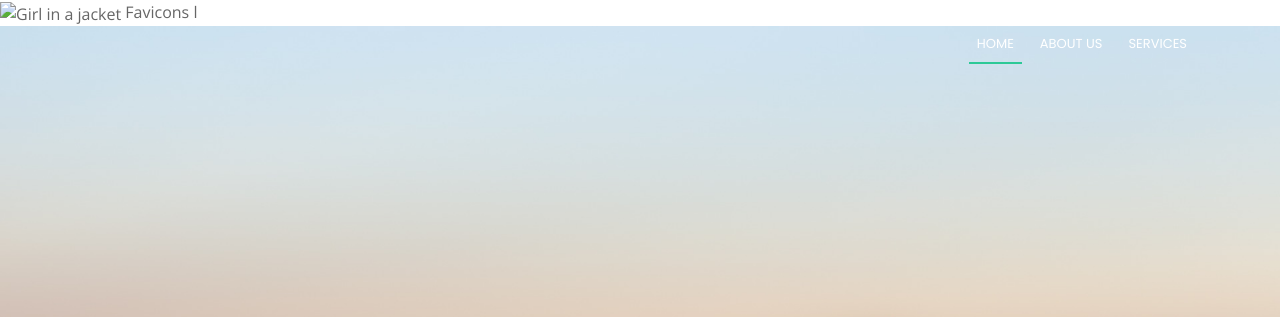
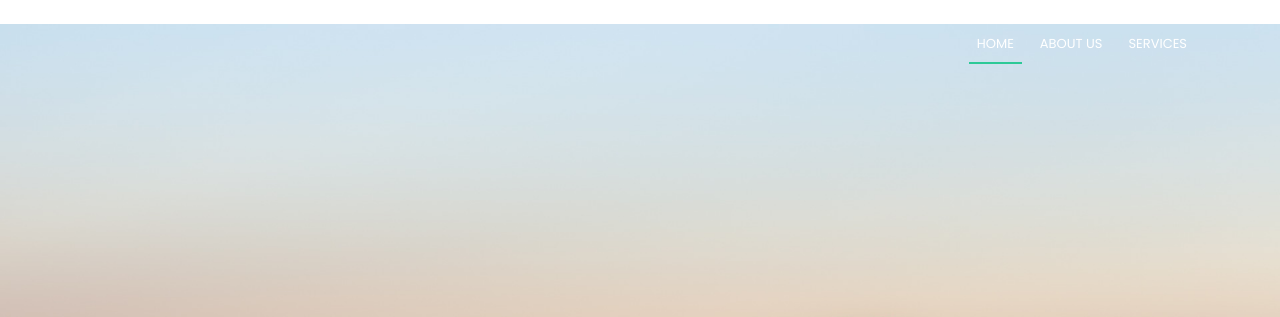
Before and after one commit to nithin-daniel/nithin-daniel, a plain HTML site: page index.html in a window 1280 px wide. Shown: the top 317 px of the page. Drawn offline with nearby package versions, Linux system fonts and the light colour scheme.

Commit message:
Update index.html

```diff
--- a/index.html
+++ b/index.html
@@ -3,14 +3,11 @@
 <head>
   <meta charset="utf-8">
   <title>Nithin Daniel</title>
-  <img src="img/My\ Image\ 2.jpg" alt="Girl in a jacket">
+  <img src="img/My\ Image\ 2.jpg" alt="">
   <meta content="width=device-width, initial-scale=1.0" name="viewport">
   <meta content="" name="keywords">
   <meta content="" name="description">
 
-   Favicons
-  <ink href="img/favicon.png" rel="icon">
-  <link href="img/My\ Image\ 2.jpg rel="apple-touch-icon">l
 
   <!- Google Fonts -->
   <link href="https://fonts.googleapis.com/css?family=Open+Sans:300,300i,400,400i,700,700i|Poppins:300,400,500,700" rel="stylesheet">
```
